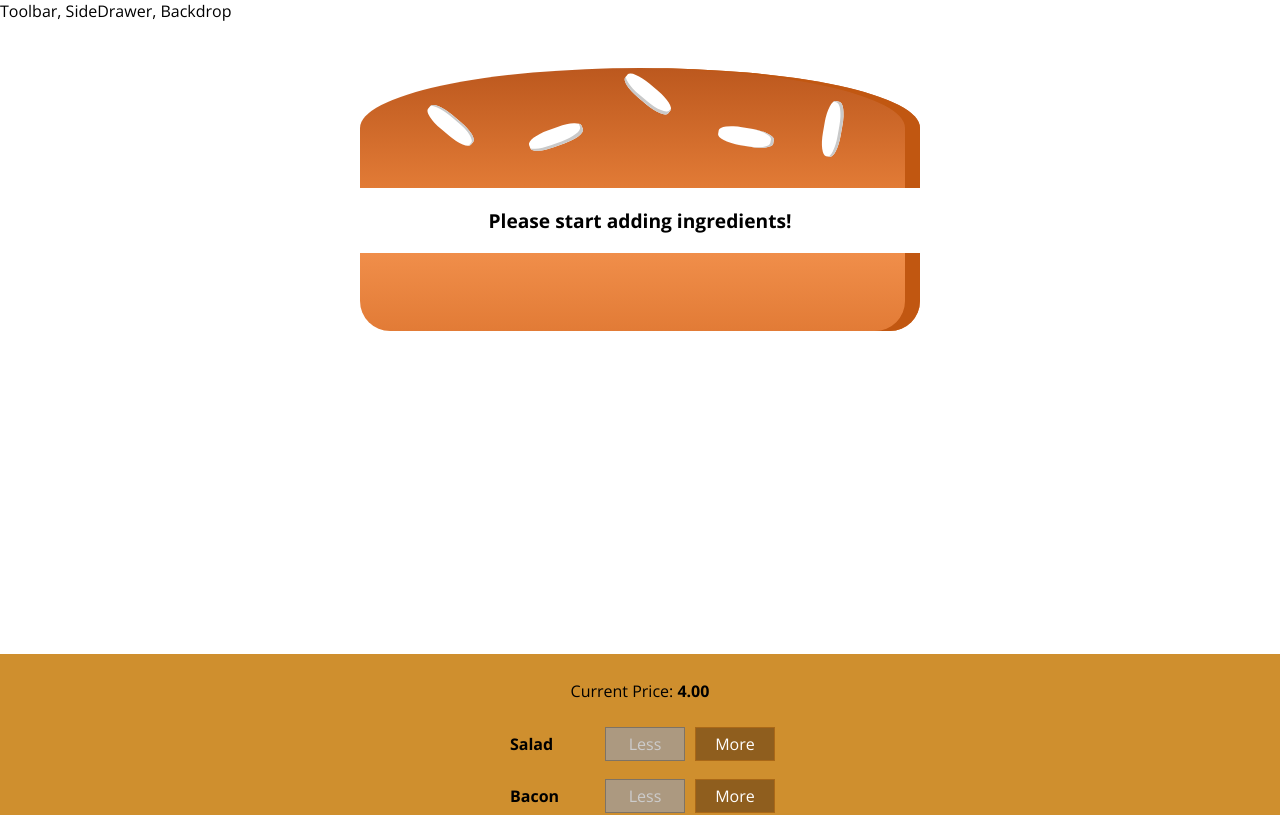
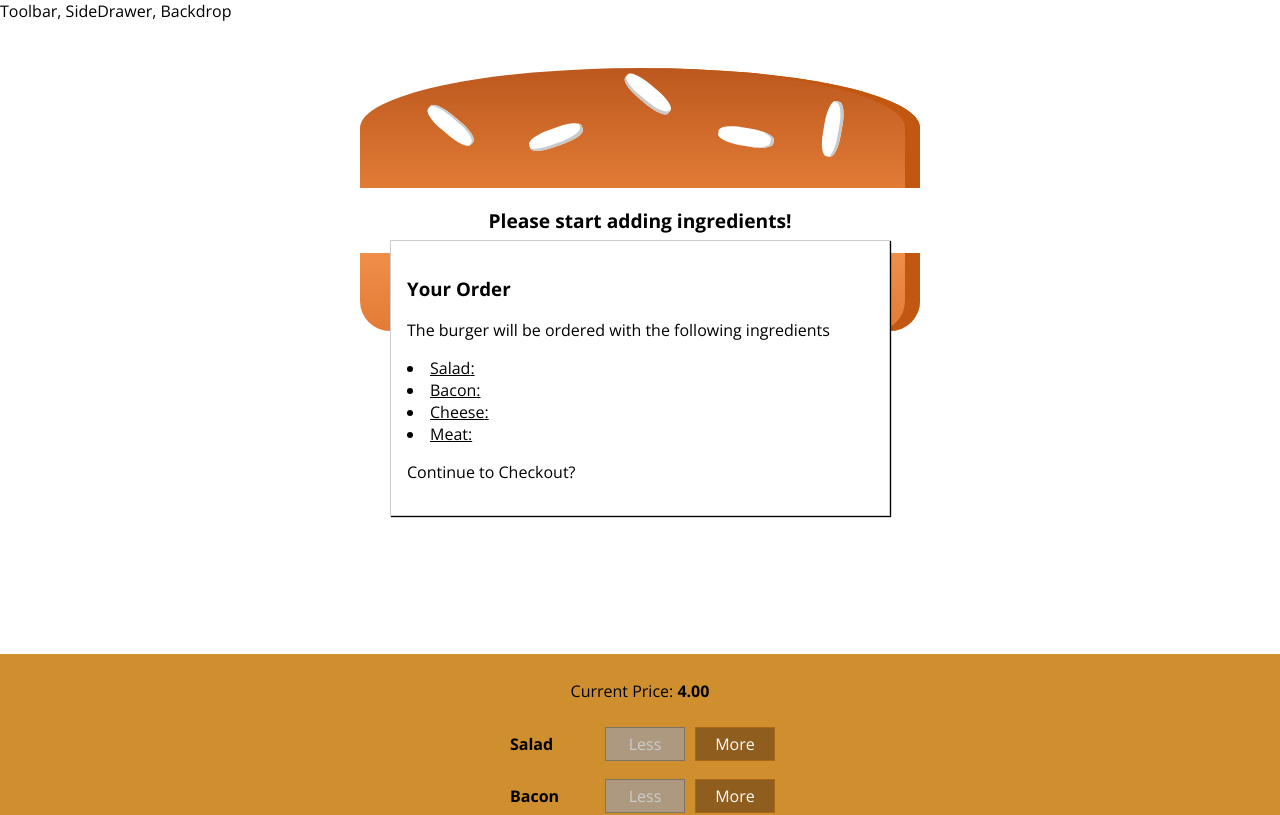
Before and after one commit to piorozla/burger-v2, a React app: page / in a window 1280 px wide. Shown: the top 815 px of the page. Built offline with nearby package versions, Linux system fonts and the light colour scheme.

Commit message:
Added OrderSummary component and inserted into modal

```diff
--- /dev/null
+++ b/src/components/Burger/OrderSummary/OrderSummary.js
@@ -0,0 +1,21 @@
+import React, { Fragment } from 'react';
+
+const OrderSummary = props => {
+  const ingredientSummary = Object.keys(props.ingredients).map(key => {
+    return (
+      <li key={key}>
+        <span style={{ textTransform: 'capitalize' }}>{key}</span>: {props.ingredients.key}
+      </li>
+    );
+  });
+  return (
+    <Fragment>
+      <h3>Your Order</h3>
+      <p>The burger will be ordered with the following ingredients</p>
+      <u>{ingredientSummary}</u>
+      <p>Continue to Checkout?</p>
+    </Fragment>
+  );
+};
+
+export default OrderSummary;
--- a/src/containers/BurgerBuilder/BurgerBuilder.js
+++ b/src/containers/BurgerBuilder/BurgerBuilder.js
@@ -2,6 +2,8 @@ import React, { Component, Fragment } from 'react';
 
 import Burger from '../../components/Burger/Burger';
 import BuildControls from '../../components/Burger/BuildControls/BuildControls';
+import Modal from '../../components/UI/Modal/Modal';
+import OrderSummary from '../../components/Burger/OrderSummary/OrderSummary';
 
 const INGREDIENT_PRICES = {
   salad: 0.5,
@@ -72,6 +74,9 @@ class BurgerBuilder extends Component {
     }
     return (
       <Fragment>
+        <Modal>
+          <OrderSummary ingredients={this.state.ingredients} />
+        </Modal>
         <Burger ingredients={this.state.ingredients} />
         <BuildControls
           ingredientAdded={this.addIngredientHandler}
```
